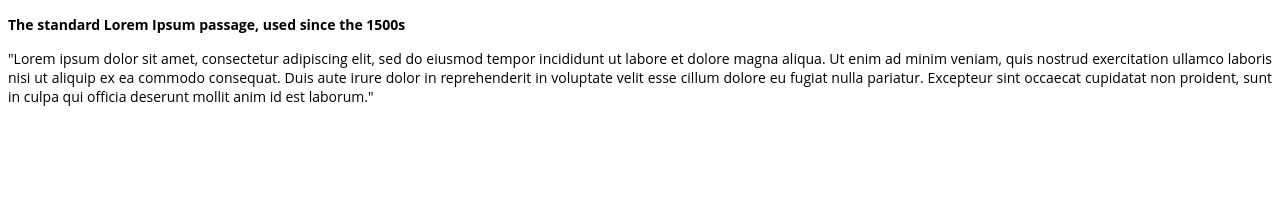
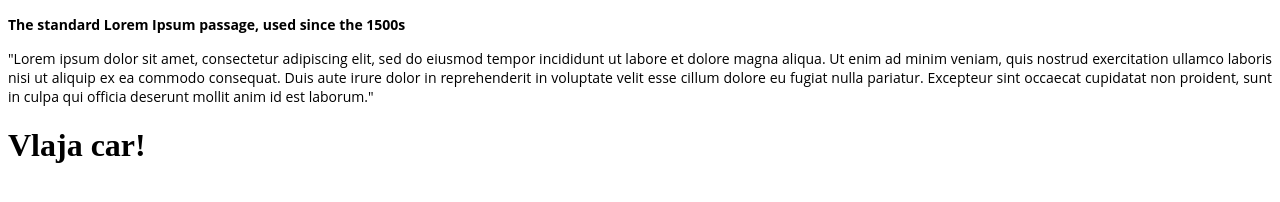
Before and after one commit to bencic/test, a plain HTML site: page index.html in a window 1280 px wide. Drawn offline with Linux system fonts and the light colour scheme.

Commit message:
Update index.html

```diff
--- a/index.html
+++ b/index.html
@@ -1,4 +1,5 @@
 <html>
 <h3 style='color: rgb(0, 0, 0); font-style: normal; font-variant-ligatures: normal; font-variant-caps: normal; letter-spacing: normal; orphans: 2; text-indent: 0px; text-transform: none; white-space: normal; widows: 2; word-spacing: 0px; -webkit-text-stroke-width: 0px; text-decoration-style: initial; text-decoration-color: initial; margin: 15px 0px; padding: 0px; font-weight: 700; font-size: 14px; text-align: left; font-family: "Open Sans", Arial, sans-serif; background-color: rgb(255, 255, 255);'>The standard Lorem Ipsum passage, used since the 1500s</h3>
 <p style='color: rgb(0, 0, 0); font-style: normal; font-variant-ligatures: normal; font-variant-caps: normal; font-weight: 400; letter-spacing: normal; orphans: 2; text-indent: 0px; text-transform: none; white-space: normal; widows: 2; word-spacing: 0px; -webkit-text-stroke-width: 0px; text-decoration-style: initial; text-decoration-color: initial; margin: 0px 0px 15px; padding: 0px; text-align: justify; font-family: "Open Sans", Arial, sans-serif; font-size: 14px; background-color: rgb(255, 255, 255);'>&quot;Lorem ipsum dolor sit amet, consectetur adipiscing elit, sed do eiusmod tempor incididunt ut labore et dolore magna aliqua. Ut enim ad minim veniam, quis nostrud exercitation ullamco laboris nisi ut aliquip ex ea commodo consequat. Duis aute irure dolor in reprehenderit in voluptate velit esse cillum dolore eu fugiat nulla pariatur. Excepteur sint occaecat cupidatat non proident, sunt in culpa qui officia deserunt mollit anim id est laborum.&quot;</p>
+  <h1>Vlaja car!</h1>
 </html>
```
